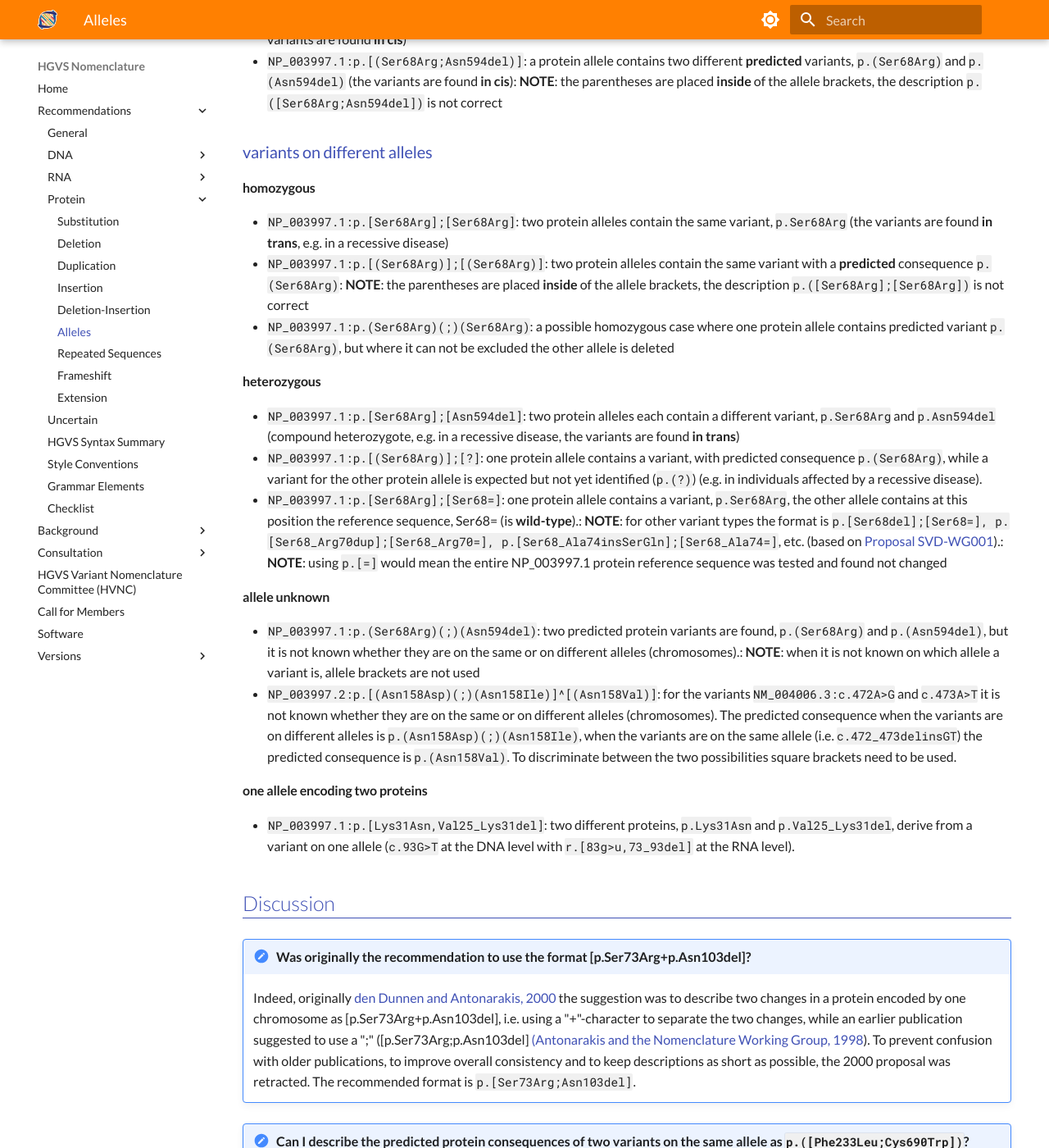
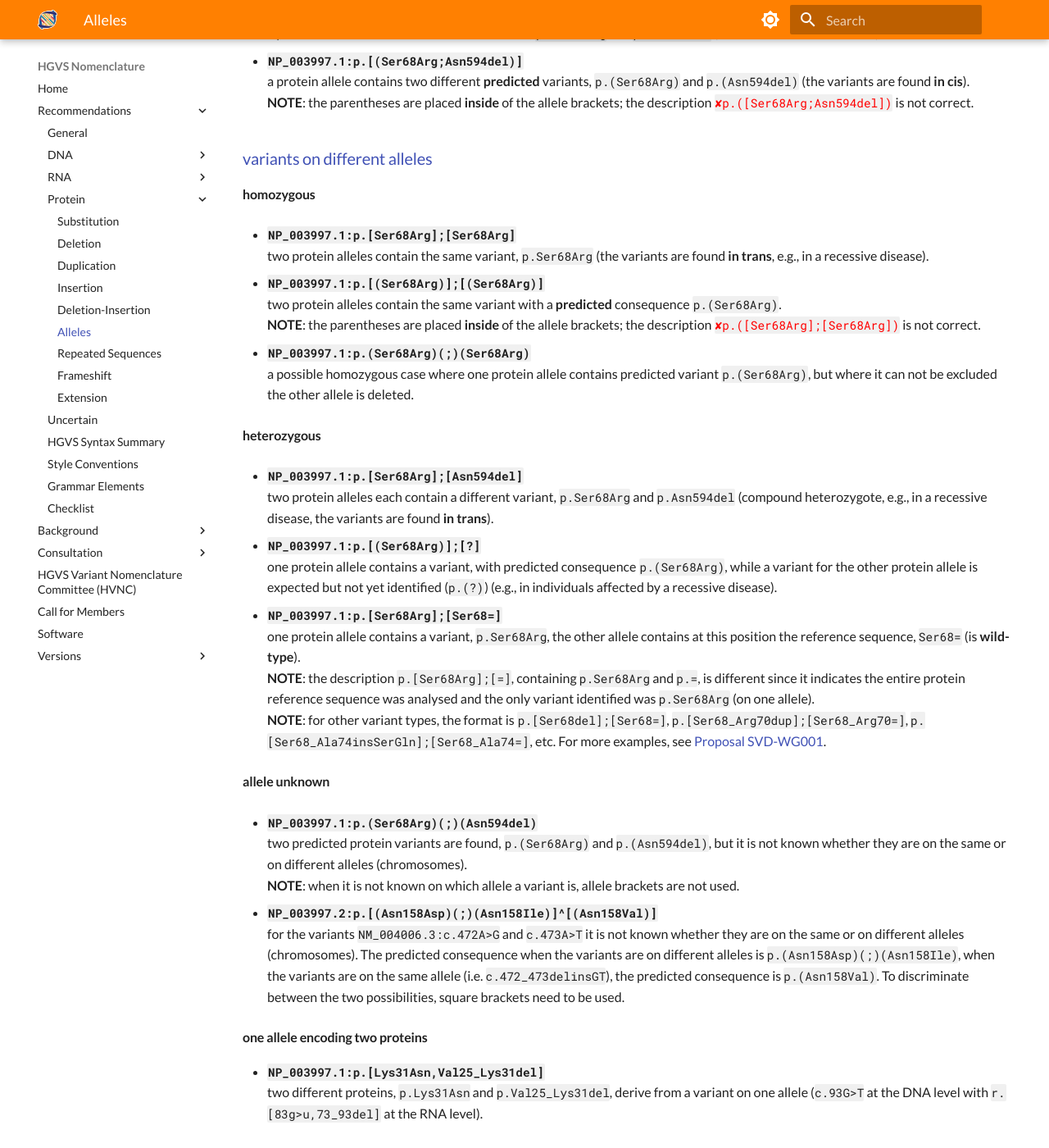
Before and after one commit to HGVSnomenclature/hgvs-nomenclature, an MkDocs documentation site: the page built from docs/recommendations/protein/alleles.md, in a window 1280 px wide and 1400 px high, scrolled down 1014 px. Shown: the whole window at 82% size. Built offline with MkDocs 1.6.1 and Material for MkDocs 9.7.7, drawn with Linux system fonts in a browser that asks for light colours; some of the changed text lies outside the part shown.

Commit message:
Styled and fixed the protein/allels page.
There is still an incorrect example, but discussion is required to
 resolve this. Synced notes and discussion with other pages and
 fixed typos.

```diff
--- a/docs/recommendations/protein/alleles.md
+++ b/docs/recommendations/protein/alleles.md
@@ -12,67 +12,96 @@ bin/pull-syntax -c -f docs/syntax.yaml aa.alleles
 
 ## Notes
 
-- all variants **should be** described at the DNA level, descriptions at the RNA and/or protein level may be given in addition
-- predicted consequences, i.e. without experimental evidence (no RNA or protein sequence analysed), should be given in parentheses inside the square brackets, e.g. `p.[`<code class="spot1">(</code>`Arg727Ser;Cys1334Trp`<code class="spot1">)</code>]`
-- when two variants are identified in a protein that derive from **one chromosome** (in cis) this should be described as "p.[variant1;variant2]"
-- when two variants are identified in proteins that derive from **different chromosomes** (in trans) this should be described as "p.[variant1];[variant2]"
-- when two variants are identified in a protein, but when it is **not known** whether these derive from one chromosome (in cis) or from different chromosomes (in trans), this should be described as "variant<code class="spot1">(;)</code>variant2", i.e. without using "[ ]"
-    - **NOTE:** it is recommended to determine whether the changes are in the same protein or not
-- when two variants are identified in two different proteins that derive from **one variant** at the DNA level (giving two different transcripts) the variants are separated using a "<code class="spot1">,</code>"; `p.[variant1`<code class="spot1">,</code>`variant2]`
+- all variants **should be** described at the DNA level; descriptions at the RNA and/or protein level may be given in addition.
+- predicted consequences, i.e. without experimental evidence (no RNA or protein sequence analysed), should be given in parentheses inside the square brackets, e.g., `p.[`<code class="spot1">(</code>`Arg727Ser;Cys1334Trp`<code class="spot1">)</code>`]`.
+- when two variants are identified in a protein that derive from **one chromosome** (in cis), this should be described as `p.[variant1`<code class="spot1">;</code>`variant2]`.
+- when two variants are identified in proteins that derive from **different chromosomes** (in trans), this should be described as `p.[variant1]`<code class="spot1">;</code>`[variant2]`.
+- when two variants are identified in a protein, but when it is **not known** whether these derive from one chromosome (in cis) or from different chromosomes (in trans), this should be described as `variant`<code class="spot1">(;)</code>`variant2`, i.e. without using `[ ]`.<br>
+  **NOTE**: it is recommended to determine whether the changes are in the same protein or not.
+- when two variants are identified in two different proteins that derive from **one variant** at the DNA level (giving two different transcripts), the variants are separated using a `,`; `p.[variant1`<code class="spot1">,</code>`variant2]`.
 
 ## Examples
 
-For more examples see [DNA alleles](../DNA/alleles.md).
+For more examples, see [DNA alleles](../DNA/alleles.md).
 
 ### variants on one allele
 
-- `NP_003997.1:p.[Ser68Arg;Asn594del]`: a protein allele contains two different variants, `p.Ser68Arg` and `p.Asn594del` (the variants are found **in cis**)
-- `NP_003997.1:p.[(Ser68Arg;Asn594del)]`: a protein allele contains two different **predicted** variants, `p.(Ser68Arg)` and `p.(Asn594del)` (the variants are found **in cis**): **NOTE**: the parentheses are placed **inside** of the allele brackets, the description `p.([Ser68Arg;Asn594del])` is not correct
+- **`NP_003997.1:p.[Ser68Arg;Asn594del]`**<br>
+  a protein allele contains two different variants, `p.Ser68Arg` and `p.Asn594del` (the variants are found **in cis**).
+
+- **`NP_003997.1:p.[(Ser68Arg;Asn594del)]`**<br>
+  a protein allele contains two different **predicted** variants, `p.(Ser68Arg)` and `p.(Asn594del)` (the variants are found **in cis**).<br>
+  **NOTE**: the parentheses are placed **inside** of the allele brackets; the description <code class="invalid">p.([Ser68Arg;Asn594del])</code> is not correct.
 
 ### variants on different alleles
 
 #### homozygous
 
-- `NP_003997.1:p.[Ser68Arg];[Ser68Arg]`: two protein alleles contain the same variant, `p.Ser68Arg` (the variants are found **in trans**, e.g. in a recessive disease)
-- `NP_003997.1:p.[(Ser68Arg)];[(Ser68Arg)]`: two protein alleles contain the same variant with a **predicted** consequence `p.(Ser68Arg)`: **NOTE**: the parentheses are placed **inside** of the allele brackets, the description `p.([Ser68Arg];[Ser68Arg])` is not correct
-- `NP_003997.1:p.(Ser68Arg)(;)(Ser68Arg)`: a possible homozygous case where one protein allele contains predicted variant `p.(Ser68Arg)`, but where it can not be excluded the other allele is deleted
+- **`NP_003997.1:p.[Ser68Arg];[Ser68Arg]`**<br>
+  two protein alleles contain the same variant, `p.Ser68Arg` (the variants are found **in trans**, e.g., in a recessive disease).
+
+- **`NP_003997.1:p.[(Ser68Arg)];[(Ser68Arg)]`**<br>
+  two protein alleles contain the same variant with a **predicted** consequence `p.(Ser68Arg)`.<br>
+  **NOTE**: the parentheses are placed **inside** of the allele brackets; the description <code class="invalid">p.([Ser68Arg];[Ser68Arg])</code> is not correct.
+
+- **`NP_003997.1:p.(Ser68Arg)(;)(Ser68Arg)`**<br>
+  a possible homozygous case where one protein allele contains predicted variant `p.(Ser68Arg)`, but where it can not be excluded the other allele is deleted.
 
 #### heterozygous
 
-- `NP_003997.1:p.[Ser68Arg];[Asn594del]`: two protein alleles each contain a different variant, `p.Ser68Arg` and `p.Asn594del` (compound heterozygote, e.g. in a recessive disease, the variants are found **in trans**)
-- `NP_003997.1:p.[(Ser68Arg)];[?]`: one protein allele contains a variant, with predicted consequence `p.(Ser68Arg)`, while a variant for the other protein allele is expected but not yet identified (`p.(?)`) (e.g. in individuals affected by a recessive disease).
-- `NP_003997.1:p.[Ser68Arg];[Ser68=]`: one protein allele contains a variant, `p.Ser68Arg`, the other allele contains at this position the reference sequence, Ser68= (is **wild-type**).: **NOTE**: for other variant types the format is `p.[Ser68del];[Ser68=], p.[Ser68_Arg70dup];[Ser68_Arg70=], p.[Ser68_Ala74insSerGln];[Ser68_Ala74=]`, etc. (based on [Proposal SVD-WG001](../../consultation/SVD-WG001.md)).: **NOTE**: using `p.[=]` would mean the entire NP_003997.1 protein reference sequence was tested and found not changed
+- **`NP_003997.1:p.[Ser68Arg];[Asn594del]`**<br>
+  two protein alleles each contain a different variant, `p.Ser68Arg` and `p.Asn594del` (compound heterozygote, e.g., in a recessive disease, the variants are found **in trans**).
+
+- **`NP_003997.1:p.[(Ser68Arg)];[?]`**<br>
+  one protein allele contains a variant, with predicted consequence `p.(Ser68Arg)`, while a variant for the other protein allele is expected but not yet identified (`p.(?)`) (e.g., in individuals affected by a recessive disease).
+
+- **`NP_003997.1:p.[Ser68Arg];[Ser68=]`**<br>
+  one protein allele contains a variant, `p.Ser68Arg`, the other allele contains at this position the reference sequence, `Ser68=` (is **wild-type**).<br>
+  **NOTE**: the description `p.[Ser68Arg];[=]`, containing `p.Ser68Arg` and `p.=`, is different since it indicates the entire protein reference sequence was analysed and the only variant identified was `p.Ser68Arg` (on one allele).<br>
+  **NOTE**: for other variant types, the format is `p.[Ser68del];[Ser68=]`, `p.[Ser68_Arg70dup];[Ser68_Arg70=]`, `p.[Ser68_Ala74insSerGln];[Ser68_Ala74=]`, etc.
+  For more examples, see [Proposal SVD-WG001](../../consultation/SVD-WG001.md).
 
 #### allele unknown
 
-- `NP_003997.1:p.(Ser68Arg)(;)(Asn594del)`: two predicted protein variants are found, `p.(Ser68Arg)` and `p.(Asn594del)`, but it is not known whether they are on the same or on different alleles (chromosomes).: **NOTE**: when it is not known on which allele a variant is, allele brackets are not used
-- `NP_003997.2:p.[(Asn158Asp)(;)(Asn158Ile)]^[(Asn158Val)]`: for the variants `NM_004006.3:c.472A>G` and `c.473A>T` it is not known whether they are on the same or on different alleles (chromosomes). The predicted consequence when the variants are on different alleles is `p.(Asn158Asp)(;)(Asn158Ile)`, when the variants are on the same allele (i.e. `c.472_473delinsGT`) the predicted consequence is `p.(Asn158Val)`. To discriminate between the two possibilities square brackets need to be used.
+- **`NP_003997.1:p.(Ser68Arg)(;)(Asn594del)`**<br>
+  two predicted protein variants are found, `p.(Ser68Arg)` and `p.(Asn594del)`, but it is not known whether they are on the same or on different alleles (chromosomes).<br>
+  **NOTE**: when it is not known on which allele a variant is, allele brackets are not used.
+
+- **`NP_003997.2:p.[(Asn158Asp)(;)(Asn158Ile)]^[(Asn158Val)]`**<br>
+  for the variants `NM_004006.3:c.472A>G` and `c.473A>T` it is not known whether they are on the same or on different alleles (chromosomes).
+  The predicted consequence when the variants are on different alleles is `p.(Asn158Asp)(;)(Asn158Ile)`, when the variants are on the same allele (i.e. `c.472_473delinsGT`), the predicted consequence is `p.(Asn158Val)`.
+  To discriminate between the two possibilities, square brackets need to be used.
 
 #### one allele encoding two proteins
 
-- `NP_003997.1:p.[Lys31Asn,Val25_Lys31del]`: two different proteins, `p.Lys31Asn` and `p.Val25_Lys31del`, derive from a variant on one allele (`c.93G>T` at the DNA level with `r.[83g>u,73_93del]` at the RNA level).
+- **`NP_003997.1:p.[Lys31Asn,Val25_Lys31del]`**<br>
+  two different proteins, `p.Lys31Asn` and `p.Val25_Lys31del`, derive from a variant on one allele (`c.93G>T` at the DNA level with `r.[83g>u,73_93del]` at the RNA level).
 
 ## Discussion
 
-!!! note "Was originally the recommendation to use the format [p.Ser73Arg+p.Asn103del]?"
+!!! note "Was originally the recommendation to use the format <code class="invalid">[p.Ser73Arg+p.Asn103del]</code>?"
 
-    Indeed, originally [den Dunnen and Antonarakis, 2000](http://dx.doi.org/10.1002/%28SICI%291098-1004%28200001%2915:1%3c7::AID-HUMU4%3e3.0.CO;2-N) the suggestion was to describe two changes in a protein encoded by one chromosome as [p.Ser73Arg+p.Asn103del], i.e. using a "+"-character to separate the two changes, while an earlier publication suggested to use a ";" ([p.Ser73Arg;p.Asn103del] [(Antonarakis and the Nomenclature Working Group, 1998](http://dx.doi.org/10.1002/%28SICI%291098-1004%281998%2911:1%3c1::AID-HUMU1%3e3.0.CO;2-O)). To prevent confusion with older publications, to improve overall consistency and to keep descriptions as short as possible, the 2000 proposal was retracted. The recommended format is `p.[Ser73Arg;Asn103del]`.
+    Indeed, originally [den Dunnen and Antonarakis, 2000](http://dx.doi.org/10.1002/%28SICI%291098-1004%28200001%2915:1%3c7::AID-HUMU4%3e3.0.CO;2-N) the suggestion was to describe two changes in a protein encoded by one chromosome as <code class="invalid">[p.Ser73Arg+p.Asn103del]</code>, i.e. using a "+"-character to separate the two changes, while an earlier publication suggested to use a ";" (<code class="invalid">[p.Ser73Arg;p.Asn103del]</code> [(Antonarakis and the Nomenclature Working Group, 1998](http://dx.doi.org/10.1002/%28SICI%291098-1004%281998%2911:1%3c1::AID-HUMU1%3e3.0.CO;2-O)).
+    To prevent confusion with older publications, to improve overall consistency, and to keep descriptions as short as possible, the 2000 proposal was retracted.
+    The recommended format is `p.[Ser73Arg;Asn103del]`.
 
-!!! note "Can I describe the predicted protein consequences of two variants on the same allele as `p.([Phe233Leu;Cys690Trp])`?"
+!!! note "Can I describe the predicted protein consequences of two variants on the same allele as <code class="invalid">p.([Phe233Leu;Cys690Trp])</code>?"
 
-    No, this should be described as `p.[(Phe233Leu;Cys690Trp)]`, i.e. with the parentheses **inside** the square brackets of the allele and around each variant. This format is used for overall consistency; with the parentheses **inside** the square brackets variants can be described as `p.[Phe233Leu;(Cys690Trp)]` which would not be possible when they were allowed outside of the square brackets.
+    No, this should be described as `p.[(Phe233Leu;Cys690Trp)]`, i.e. with the parentheses **inside** the square brackets of the allele and around each variant.
+    This format is used for overall consistency; with the parentheses **inside** the square brackets variants can be described as `p.[Phe233Leu;(Cys690Trp)]` which would not be possible when they were allowed outside of the square brackets.
 
-!!! note "In recessive diseases, is it important I show which variants were found in which combination?"
+!!! note "In recessive diseases, is it important I show in which combination variants were found?"
 
-    When in one individual you find more than one variant it is essential that you clearly indicate which variant(s) were found and in the protein from which allele(s);
+    When in one individual you find more than one variant, it is essential that you clearly indicate from which allele(s) variant(s) were found.
+    - disease severity will depend on the combination of variants found;
+    - in recessive disease, when two variants are in one protein, an individual is a carrier or you might not have found the variant in the protein from the second allele.
 
-    - disease severity will depend on the combination of variants found
-    - in recessive disease, when two variants are in the protein from one allele an individual is a carrier or you might not have found the variant in the protein from the 2nd allele
+!!! note "I find the notation `p.[Ser73Arg]` without describing the second protein allele misleading; not enough researchers know this refers to only one of the two alleles present. Would using <code class="invalid">p.[Ser73Arg];[]</code> be OK?"
 
-!!! note "I find the notation `p.[Ser73Arg]` without describing the second protein allele misleading; not enough researchers know this refers to only one of the two alleles present. Would using `p.[Ser73Arg];[]` be OK?"
-
-    No, the recommended description is `p.[Ser73Arg];[Ser73=]`, i.e. `p.Ser73=` for "no change" on the second protein allele.
+    No, the recommended description is `p.[Ser73Arg];[Ser73=]`, i.e. `p.Ser73=` for "no change" at position `p.Ser73` on the second protein allele.
 
 !!! note "How should I describe the variants detected in males and females for a protein encoded by the X-chromosome?"
 
-    In **females** the description is straightforward, like `p.[Ser86Arg];[Ser86=]`. In **males** there is no second allele (X-chromosome) which can be described as `p.[Ser86Arg];[0]`, i.e. using `p.0` to indicate the absence of a protein from the second X-chromosome. A description like `p.[Ser86Arg];[0]` is also possible for a female but, since variant descriptions on protein level can only be given **in addition to** a description on DNA level, it will be linked to either the description of a deletion on DNA level or the absence of RNA (`r.0`), e.g. caused by non-random X-inactivation.
+    In **females**, the description is straightforward, like `p.[Ser86Arg];[Ser86=]`.
+    In **males**, there is no second allele (X-chromosome), which can be described as `p.[Ser86Arg];[0]`, i.e. using `p.0` to indicate the absence of a protein from the second X-chromosome.
+    A description like `p.[Ser86Arg];[0]` is also possible for a female but, since variant descriptions on protein level can only be given **in addition to** a description on DNA level, it will be linked to either the description of a deletion on DNA level or the absence of RNA (`r.0`), e.g., caused by non-random X-inactivation.
```
